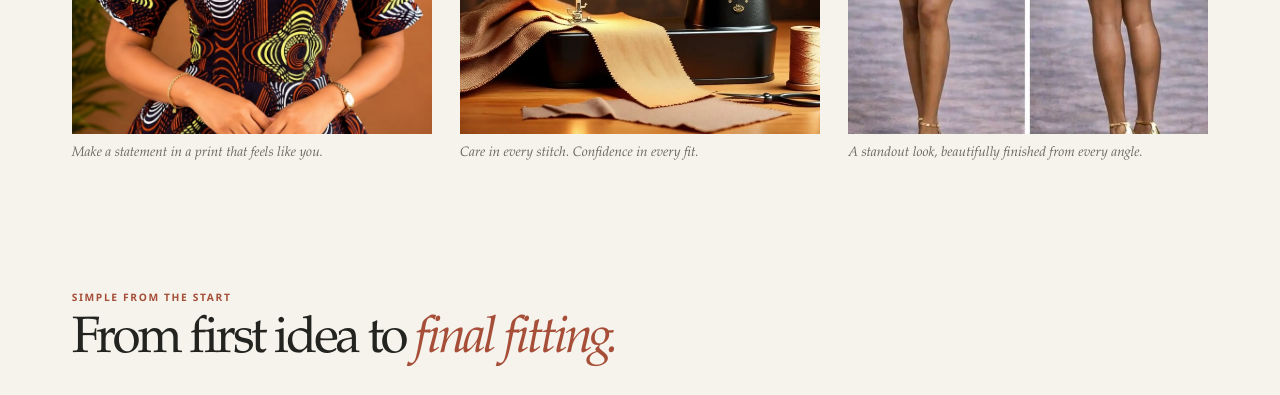
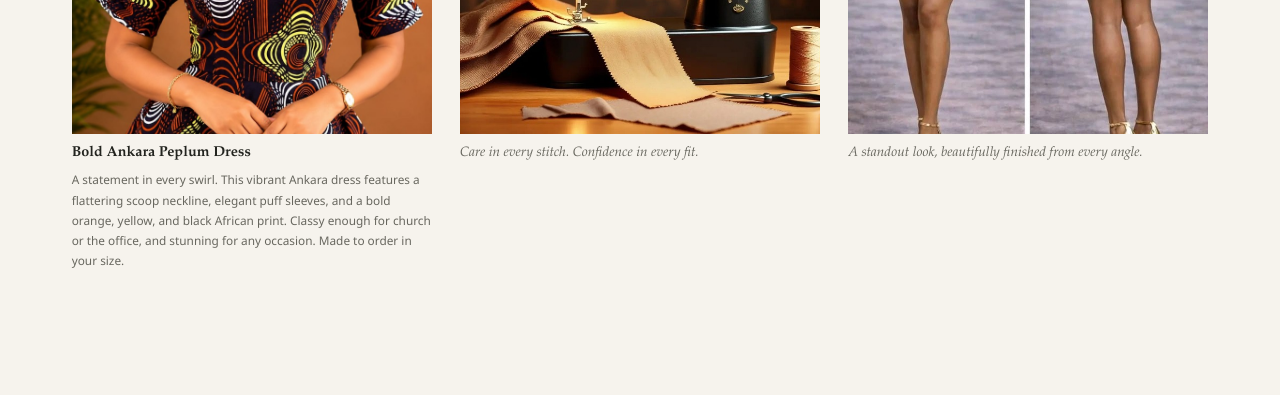
Before and after one commit to omondistephen397-oss/Lafrista, a plain HTML site: page index.html in a window 1280 px wide. Shown: the part 3900-4295 px from the top of the page. Drawn offline with Linux system fonts and the light colour scheme.

Commit message:
Expand Ankara dress gallery caption
Co-authored-by: Copilot <223556219+Copilot@users.noreply.github.com>

```diff
--- a/index.html
+++ b/index.html
@@ -138,7 +138,10 @@
         <div class="studio-gallery">
           <figure>
             <img src="images/lafrista-patterned-look.jpg" alt="A woman wearing a vibrant patterned dress" loading="lazy">
-            <figcaption>Make a statement in a print that feels like you.</figcaption>
+            <figcaption class="lookbook-caption">
+              <strong>Bold Ankara Peplum Dress</strong>
+              <span>A statement in every swirl. This vibrant Ankara dress features a flattering scoop neckline, elegant puff sleeves, and a bold orange, yellow, and black African print. Classy enough for church or the office, and stunning for any occasion. Made to order in your size.</span>
+            </figcaption>
           </figure>
           <figure>
             <img src="images/lafrista-tailoring-studio.jpg" alt="A sewing machine and fabric ready for custom tailoring" loading="lazy">
--- a/styles.css
+++ b/styles.css
@@ -444,6 +444,26 @@ h2 {
   color: var(--color-muted);
   font-size: 0.84rem;
   line-height: 1.8;
+}
+
+.studio-gallery .lookbook-caption {
+  display: grid;
+  gap: 0.45rem;
+  font-style: normal;
+}
+
+.studio-gallery .lookbook-caption strong {
+  color: var(--color-ink);
+  font-size: 0.9rem;
+  font-style: normal;
+}
+
+.studio-gallery .lookbook-caption span {
+  color: var(--color-muted);
+  font-family: var(--font-body);
+  font-size: 0.74rem;
+  font-style: normal;
+  line-height: 1.7;
 }
 
 .site-footer {
```
